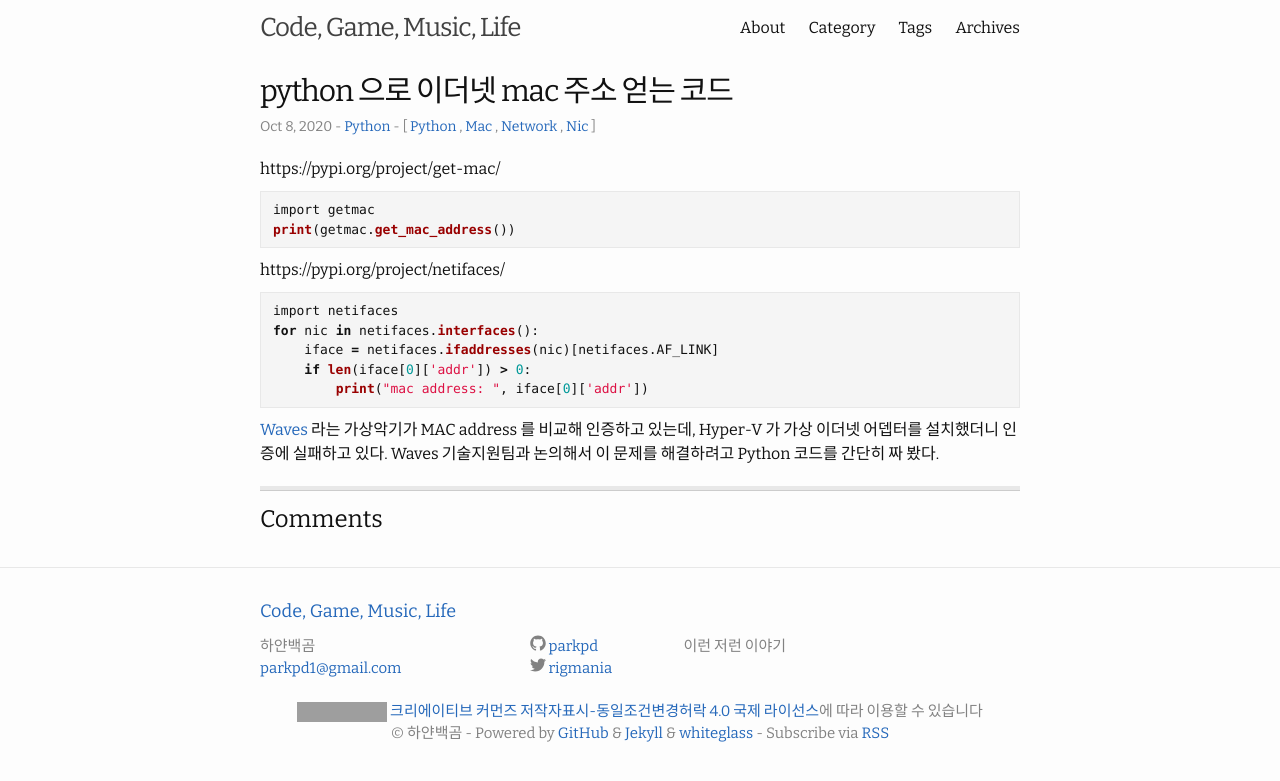
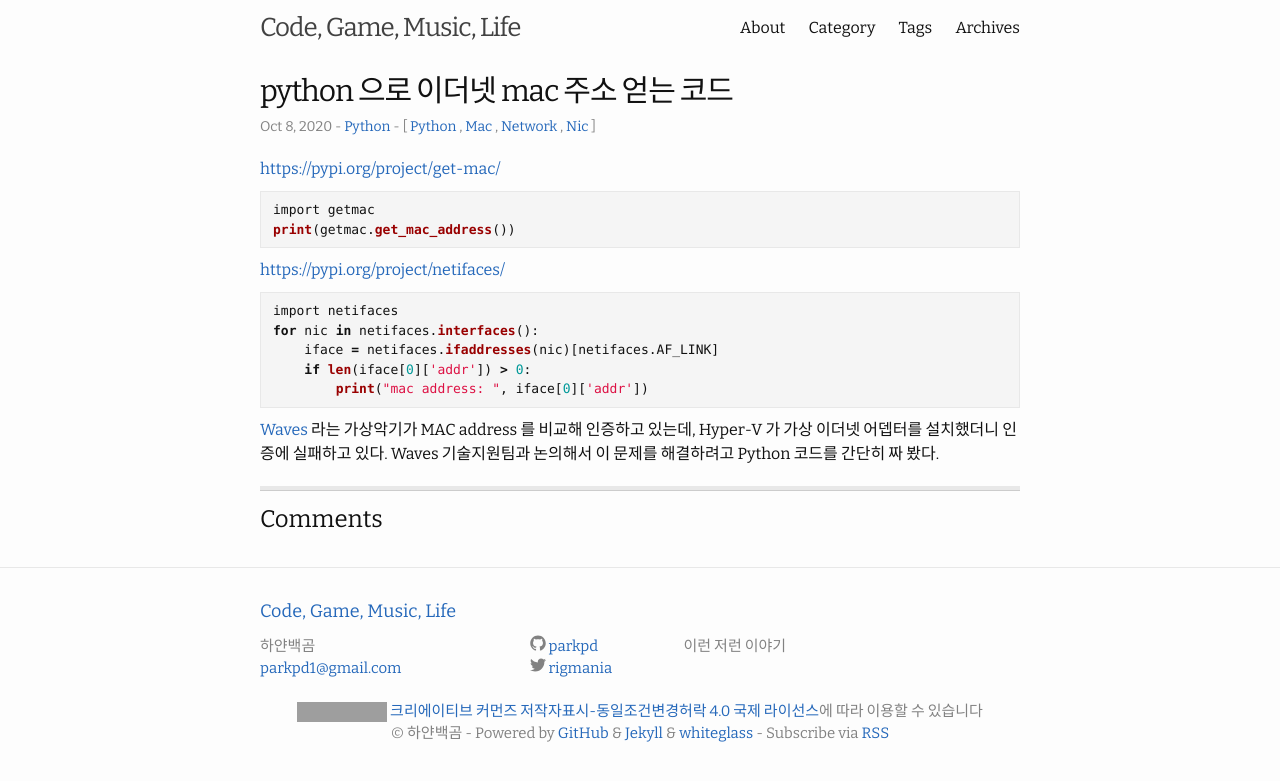
Before and after one commit to parkpd/parkpd.github.io, a Jekyll site: the page built from _posts/2020-10-08-python-mac-address.md, in a window 1280 px wide. Shown: the top 781 px of the page. Built offline with Jekyll 4.4.1, drawn with Linux system fonts in a browser that asks for light colours; comment, search, counter and statistics services are not loaded; grey boxes are pictures that could not be loaded.

Commit message:
link correct

```diff
--- a/_posts/2020-10-08-python-mac-address.md
+++ b/_posts/2020-10-08-python-mac-address.md
@@ -4,13 +4,13 @@ date: 2020-10-08 13:00:00+0900
 categories: Python
 tags: [Python, Mac, Network, Nic]
 ---
-https://pypi.org/project/get-mac/
+<https://pypi.org/project/get-mac/>
 {% highlight python %}
 import getmac
 print(getmac.get_mac_address())
 {% endhighlight %}
 
-https://pypi.org/project/netifaces/
+<https://pypi.org/project/netifaces/>
 {% highlight python %}
 import netifaces
 for nic in netifaces.interfaces():
```
